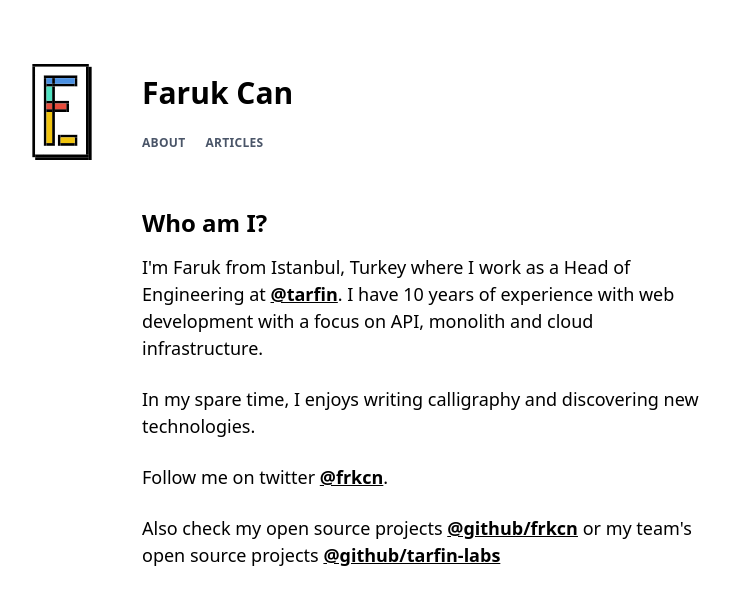
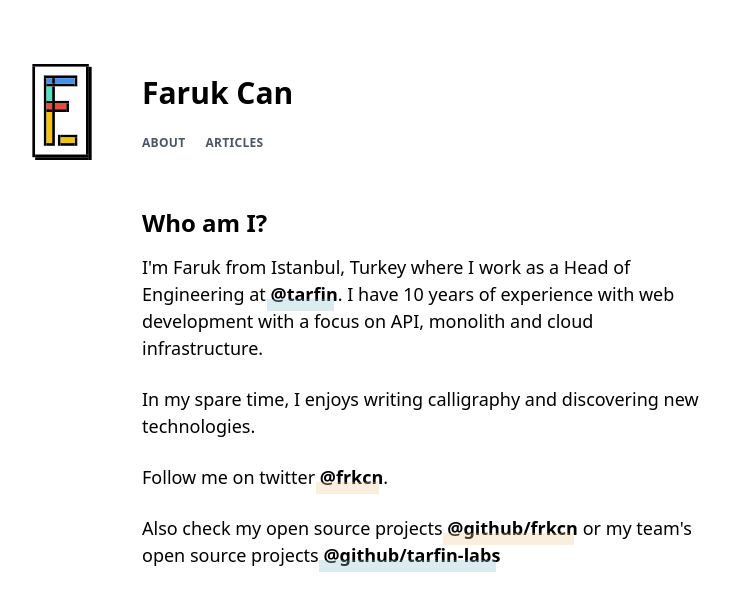
Before and after one commit to frkcn/c4n.dev, a Nuxt app: page / in a window 1280 px wide. Shown: the top 610 px of the page, without its empty margins (82-812 px from the left). Built offline with nearby package versions, Linux system fonts and the light colour scheme.

Commit message:
some ui improvements

```diff
--- a/assets/css/main.css
+++ b/assets/css/main.css
@@ -1,4 +1,46 @@
 /* purgecss start ignore */
+::-moz-selection {
+  background: #d8dee9;
+}
+
+::selection {
+  background: #d8dee9;
+}
+
+a .h {
+  display: inline-block;
+  position: relative;
+}
+
+.work .h::before {
+  background: #88c0d0;
+}
+
+.personal .h::before {
+  background: #ebcb8b;
+}
+
+a .h::before {
+  width: calc(100%);
+  display: inline-block;
+  position: absolute;
+  height: 12px;
+  background:#88c0d0;
+  content: " ";
+  opacity: .3;
+  top: 18px;
+  left: -4px;
+  -moz-transition: all .1s ease-out;
+  -o-transition: all .1s ease-out;
+  -ms-transition: all .1s ease-out;
+  -webkit-transition: all .1s ease-out;
+  transition: all .1s ease-out;
+}
+
+a:hover .h::before {
+  left: 4px;
+}
+
 .markdown h2, .markdown h3 {
   @apply mt-6 mb-2;
 }
@@ -8,7 +50,7 @@
 }
 
 .markdown pre {
-  @apply mb-6 p-0 text-xs relative overflow-y-hidden;
+  @apply mb-6 p-0 relative overflow-y-hidden;
 }
 
 .markdown li {
--- a/assets/css/prism.css
+++ b/assets/css/prism.css
@@ -250,12 +250,12 @@ pre[class*="language-"] {
 
 pre[class*="language-"]::-moz-selection, pre[class*="language-"] ::-moz-selection,
 code[class*="language-"]::-moz-selection, code[class*="language-"] ::-moz-selection {
-	background: var(--nord0);
+	background: var(--nord2);
 }
 
 pre[class*="language-"]::selection, pre[class*="language-"] ::selection,
 code[class*="language-"]::selection, code[class*="language-"] ::selection {
-	background: var(--nord0);
+	background: var(--nord2);
 }
 
 /* Code blocks */
--- a/pages/index.vue
+++ b/pages/index.vue
@@ -5,18 +5,19 @@
     </h1>
     <div class="text-lg text-grey-darkest leading-normal">
       <p class="mb-6">
-        I'm Faruk from Istanbul, Turkey where I work as a Head of Engineering at <a href="https://twitter.com/tarfincom" class="text-black font-bold underline">@tarfin</a>.
+        I'm Faruk from Istanbul, Turkey where I work as a Head of Engineering at
+        <a href="https://twitter.com/tarfincom" class="font-semibold work"><span class="h">@tarfin</span></a>.
         I have 10 years of experience with web development with a focus on API, monolith and cloud infrastructure.
       </p>
       <p class="mb-6">
         In my spare time, I enjoys writing calligraphy and discovering new technologies.
       </p>
       <p class="mb-6">
-        Follow me on twitter <a class="text-black font-bold underline" href="https://twitter.com/frkcn">@frkcn</a>.
+        Follow me on twitter <a href="https://twitter.com/frkcn" class="font-semibold personal"><span class="h">@frkcn</span></a>.
       </p>
       <p>
-        Also check my open source projects <a href="https://github.com/frkcn" class="text-black font-bold underline">@github/frkcn</a>
-        or my team's open source projects <a href="https://github.com/tarfin-labs" class="text-black font-bold underline">@github/tarfin-labs</a>
+        Also check my open source projects <a href="https://github.com/frkcn" class="font-semibold personal"><span class="h">@github/frkcn</span></a>
+        or my team's open source projects <a href="https://github.com/tarfin-labs" class="font-semibold work"><span class="h">@github/tarfin-labs</span></a>
       </p>
     </div>
   </div>
```
